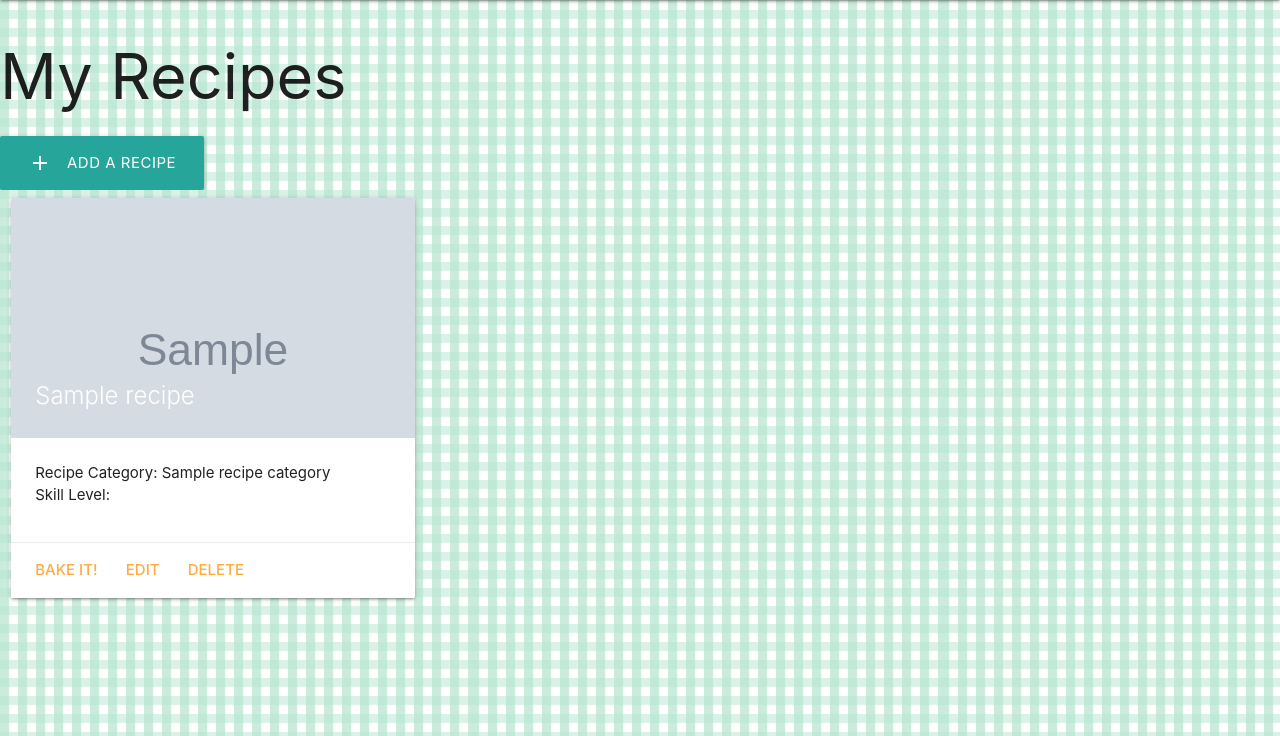
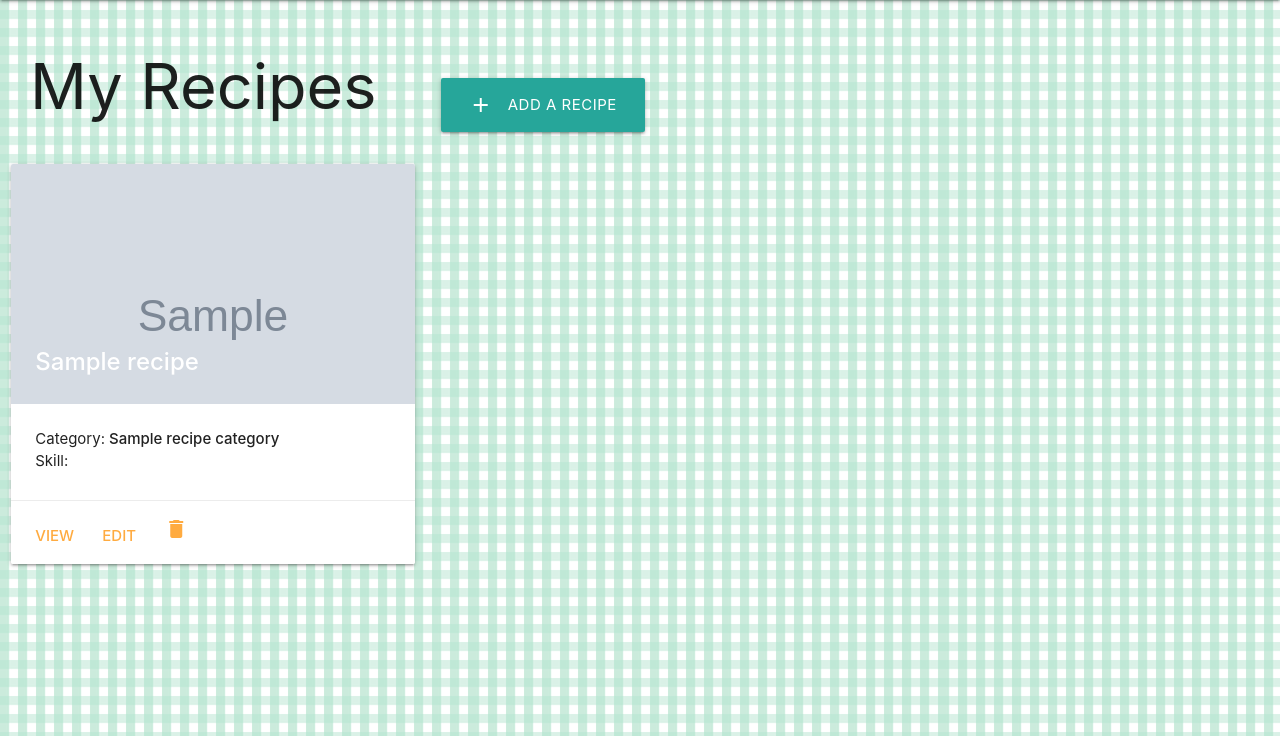
Before and after one commit to MelBoardman/bake-it, a Flask app: a page that uses templates/my_recipes.html in a window 1280 px wide. Shown: the part 64-800 px from the top of the page. Run offline with Flask 2, Linux system fonts and the light colour scheme; the visitor is signed in with stand-in values (Sample User, id 1); grey boxes marked "Sample" are stand-in pictures; a database or web service that is not in the repository returns one stand-in record (values such as "Sample title"); some libraries are stand-ins or nearby versions.

Commit message:
Formatting and styling updated

```diff
--- a/static/css/style.css
+++ b/static/css/style.css
@@ -11,6 +11,13 @@ nav {
     overflow: hidden;
 }
 
+.homepage-buttons {
+    text-align: center;
+}
+
+.sign-up-button {
+    margin: 20px;
+}
 .add-rep-button {
     margin: 10px auto;
     margin-left: 30px;
@@ -49,7 +56,7 @@ nav {
 }
 
 .ingredients {
-    background-color: #b2dfdb;
+    background-color: #c2faf5;
     margin-left: 10px;
     margin-right: 5px;
     margin-top: 20px;
@@ -90,3 +97,16 @@ nav {
     /* text-align: center; */
     margin-left: 50px;
 }
+.inline-block {
+    display: inline-block;
+    margin-left: 30px;
+    margin-right: 30px;
+    margin-top: 10px;
+    margin-bottom: 10px;
+}
+
+.bake-background {
+    margin-top: 20px;
+    padding: 20px;
+    background-color:#b2dfdb;
+}
--- a/templates/add_recipe.html
+++ b/templates/add_recipe.html
@@ -99,13 +99,13 @@
 
 
     <!-- add recipe button -->
-    <!-- <div class="row"> -->
+
 
       <button class="btn waves-effect waves-light" type="submit" name="action">
         Add Recipe
         <i class="material-icons right">send</i>
       </button>
-    <!-- </div> -->
+
   </form>
 </div>
 <script src="static\js\main.js"></script>
--- a/templates/my_recipes.html
+++ b/templates/my_recipes.html
@@ -1,7 +1,11 @@
 {% extends 'base.html' %}
 {% block content %}
-<div class="row">
+
+
+<div class="inline-block">
     <h1 class="head">My Recipes</h1>
+</div>
+<div class="inline-block">
     <a class="waves-effect waves-light btn-large" href="{{url_for('add_recipe')}}"><i
             class="material-icons left">add</i>Add a recipe</a>
 </div>
@@ -13,16 +17,16 @@
         <div class="card medium">
             <div class="card-image">
                 <img src="{{recipe.image}}">
-                <span class="card-title">{{recipe.recipe_name}}</span>
+                <span class="card-title"><strong>{{recipe.recipe_name}}</strong></span>
             </div>
             <div class="card-content">
-                <p>Recipe Category:
-                    {% for cat in cat_list %}
-                    {% if cat['category_id'] == recipe.category_id %}
-                    {{cat['category_name'].capitalize()}}
-                    {% endif %}
-                    {% endfor %} </p>
-                <p>Skill Level:
+                <p>Category:<strong>
+                        {% for cat in cat_list %}
+                        {% if cat['category_id'] == recipe.category_id %}
+                        {{cat['category_name'].capitalize()}}
+                        {% endif %}
+                        {% endfor %} </strong></p>
+                <p>Skill:<span></span>
                     {% if recipe.skill_level == 1 %}
                     <i class="material-icons">radio_button_checked</i>
                     <i class="material-icons">radio_button_unchecked</i>
@@ -44,15 +48,16 @@
                     <i class="material-icons">radio_button_checked</i>
                     <i class="material-icons">radio_button_checked</i>
                     {% endif %}
-                </p>
+                    </span></p>
             </div>
             <div class="card-action">
-                <a href="{{url_for('display_recipe', recipe_id=recipe._id)}}"><strong>Bake It!</strong></a>
+                <a href="{{url_for('display_recipe', recipe_id=recipe._id)}}"><strong>View</strong></a>
                 <a href="{{url_for('display_recipe', recipe_id=recipe._id)}}"><strong>Edit</strong></a>
-                <a href="{{url_for('display_recipe', recipe_id=recipe._id)}}"><strong>Delete</strong></a>
+                <a href="{{url_for('display_recipe', recipe_id=recipe._id)}}"><i class="material-icons">delete</i></a>
             </div>
         </div>
     </div>
     {% endfor %}
 </div>
+
 {% endblock %}
```
Also changed, not shown: templates/all_recipes.html (+7 -4 lines), templates/index.html (+17 -9 lines), templates/log_in.html (+7 -5 lines), templates/sign_up.html (+7 -5 lines).
